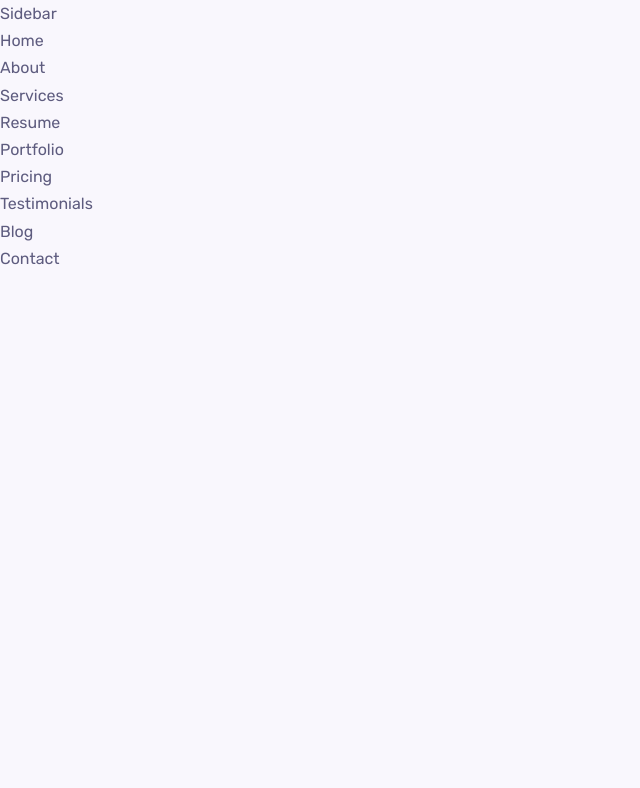
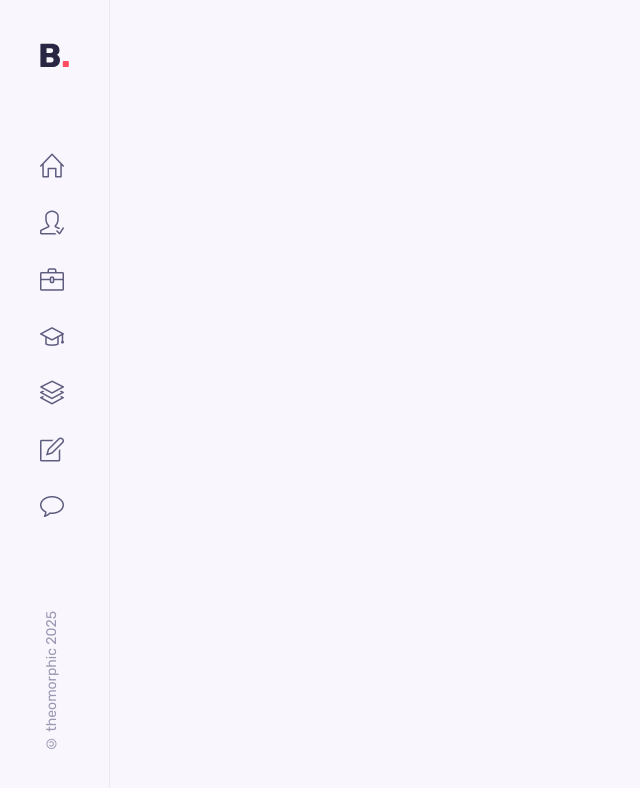
Before and after one commit to theomorphic/geeky, a React (Create React App) app: page / in a window 1280 px wide. Shown: the top 788 px of the page, without its empty margins (0-640 px from the left). Built offline with nearby package versions, Linux system fonts and the light colour scheme.

Commit message:
feat: add aside

```diff
--- a/src/components/sidebar/Sidebar.jsx
+++ b/src/components/sidebar/Sidebar.jsx
@@ -1,10 +1,69 @@
 
 import React from "react";
 import "./sidebar.css"
+import Logo from "../../assets/logo.svg"
 
 const Sidebar = ()=>{
 	return(
-		<div>Sidebar</div>
+		<aside className="aside">
+			<a href="#home" className="nav__logo">
+				<img src={Logo} alt="Logo Image" />
+			</a>
+
+			<nav className="nav">
+				<div className="nav__menu">
+					<ul className="nav__list">
+						<li className="nav__item">
+							<a href="#home" className="nav__link">
+								<i className="icon-home"></i>
+							</a>
+						</li>
+
+						<li className="nav__item">
+							<a href="#about" className="nav__link">
+								<i className="icon-user-following"></i>
+							</a>
+						</li>
+
+						<li className="nav__item">
+							<a href="#services" className="nav__link">
+								<i className="icon-briefcase"></i>
+							</a>
+						</li>
+
+						<li className="nav__item">
+							<a href="#resume" className="nav__link">
+								<i className="icon-graduation"></i>
+							</a>
+						</li>
+
+						<li className="nav__item">
+							<a href="#portfolio" className="nav__link">
+								<i className="icon-layers"></i>
+							</a>
+						</li>
+
+						<li className="nav__item">
+							<a href="#blog" className="nav__link">
+								<i className="icon-note"></i>
+							</a>
+						</li>
+
+						<li className="nav__item">
+							<a href="#contact" className="nav__link">
+								<i className="icon-bubble"></i>
+							</a>
+						</li>
+					</ul>
+				</div>
+			</nav>
+
+			<div className="nav_footer">
+				<span className="copyright">
+					&copy; theomorphic 2025
+				</span>
+			</div>
+		</aside>
 	)
 }
 
--- a/src/components/sidebar/sidebar.css
+++ b/src/components/sidebar/sidebar.css
@@ -0,0 +1,35 @@
+
+
+.aside{
+	display: flex;
+	flex-direction: column;
+	justify-content: space-between;
+	z-index: 10;
+	position: fixed;
+	left: 0;
+	top: 0;
+	background-color: var(--body-color);
+	border-right: 1px solid rgba(0, 0, 0, 0.05);
+	padding: 2.5rem;
+	width: 110px;
+	min-height: 100vh;
+}
+
+.nav__list{
+	display: flex;
+	flex-direction: column;
+	row-gap: 1rem;
+}
+
+.nav__link{
+	font-size: 1.5rem;
+	color: var(--title);
+	font-weight: var(--font-bold);
+}
+
+.copyright{
+	color: hsl(245, 15%, 65%);
+	font-size: var(--small-font-size);
+	transform: rotate(-180deg);
+	writing-mode: vertical-rl;
+}
```
